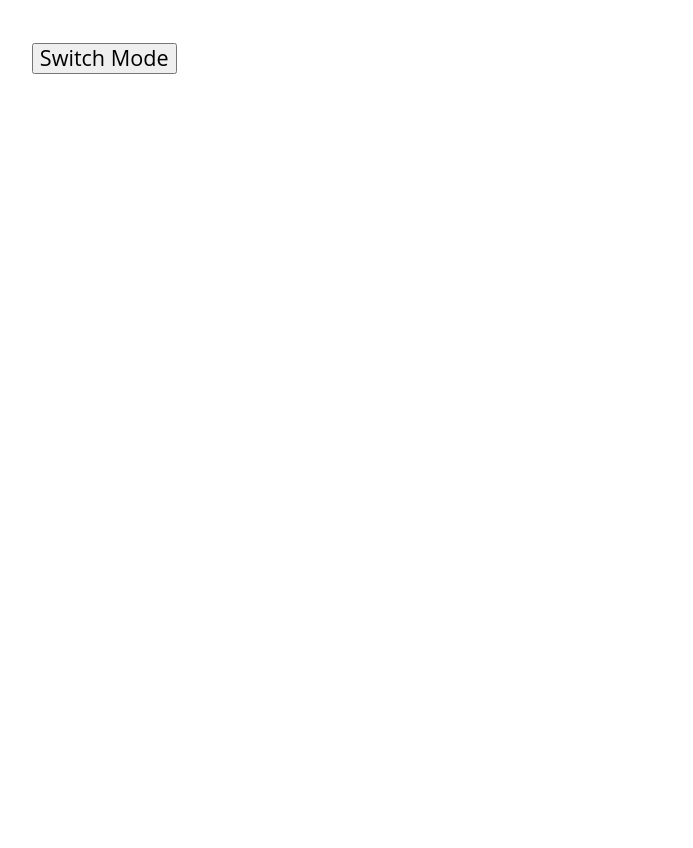
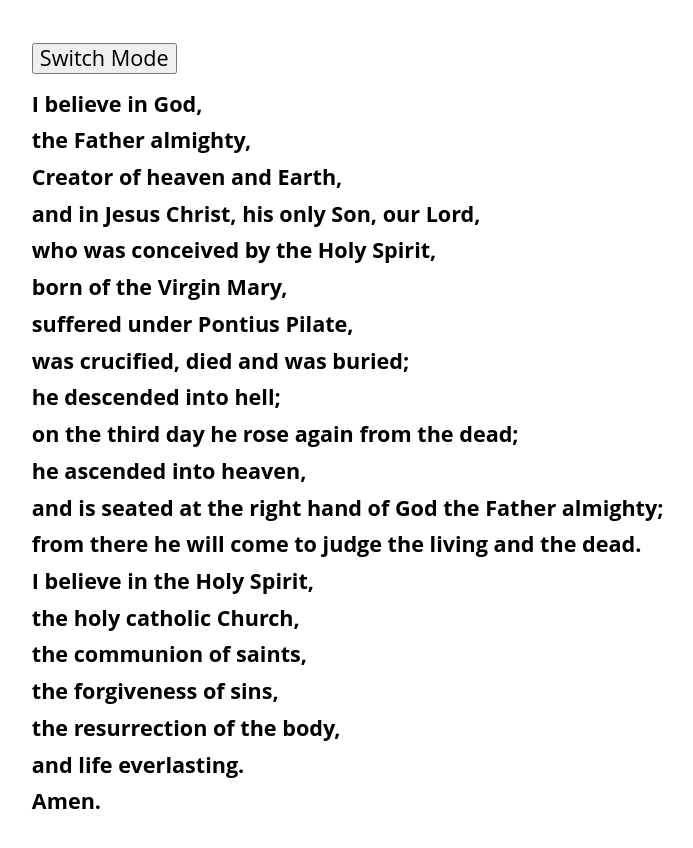
Before and after one commit to Mouzone/apostles-creed, a SvelteKit app: page / in a window 1280 px wide. Shown: the top 848 px of the page, without its empty margins (33-726 px from the left). Before the commit the page ends 800 px from the top, so only its background shows below. Built offline with nearby package versions, Linux system fonts and the light colour scheme; a web font is replaced by a local one.

Commit message:
Get the rendering of the two different modes

```diff
--- a/src/lib/apostles-creed-verses.json
+++ b/src/lib/apostles-creed-verses.json
@@ -12,13 +12,13 @@
 	"11": "he ascended into heaven,",
 	"12": "and is seated at the right hand of God the Father almighty;",
 	"13": "from there he will come to judge the living and the dead.",
-	"14": "",
+	"14": " ",
 	"15": "I believe in the Holy Spirit,",
 	"16": "the holy catholic Church,",
 	"17": "the communion of saints,",
 	"18": "the forgiveness of sins,",
 	"19": "the resurrection of the body,",
 	"20": "and life everlasting.",
-	"21": "",
+	"21": " ",
 	"22": "Amen."
 }
--- a/src/routes/+page.svelte
+++ b/src/routes/+page.svelte
@@ -1,23 +1,29 @@
 <script>
+	import data from "$lib/apostles-creed-verses.json";
+
 	let mode = $state("all");
-	let verse = $state(1);
-	$effect(() => {
-		if (mode === "all") {
-		} else if (mode === "verse") {
-		}
-	});
+	let lineNumber = $state(1);
 </script>
 
 <div id="page">
-	<button onclick={() => (mode === "all" ? "verse" : "all")}>
+	<button onclick={() => (mode = mode === "all" ? "verse" : "all")}>
 		Switch Mode
 	</button>
-	<div id="verses">
-		<p
-			class="verse"
-			data-line="1"
-		></p>
-	</div>
+	{#if mode === "all"}
+		<div id="verses">
+			{#each Object.values(data) as verse, i}
+				<p
+					class="verse"
+					style:display={mode === "all" ? "" : "none"}
+					data-line={i}
+				>
+					{verse}
+				</p>
+			{/each}
+		</div>
+	{:else}
+		<p>{data[`${lineNumber}`]}</p>
+	{/if}
 </div>
 
 <style>
```
